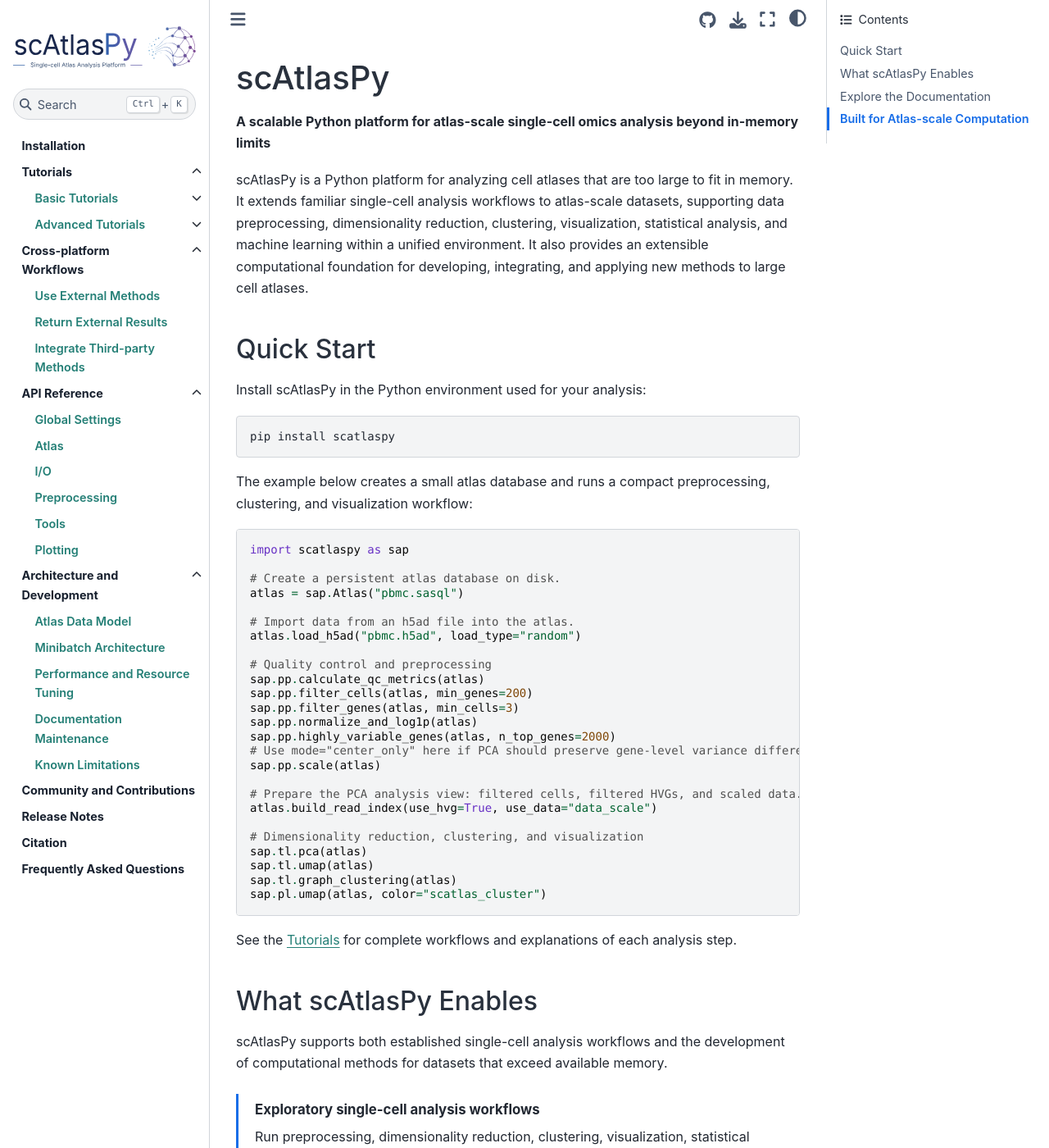
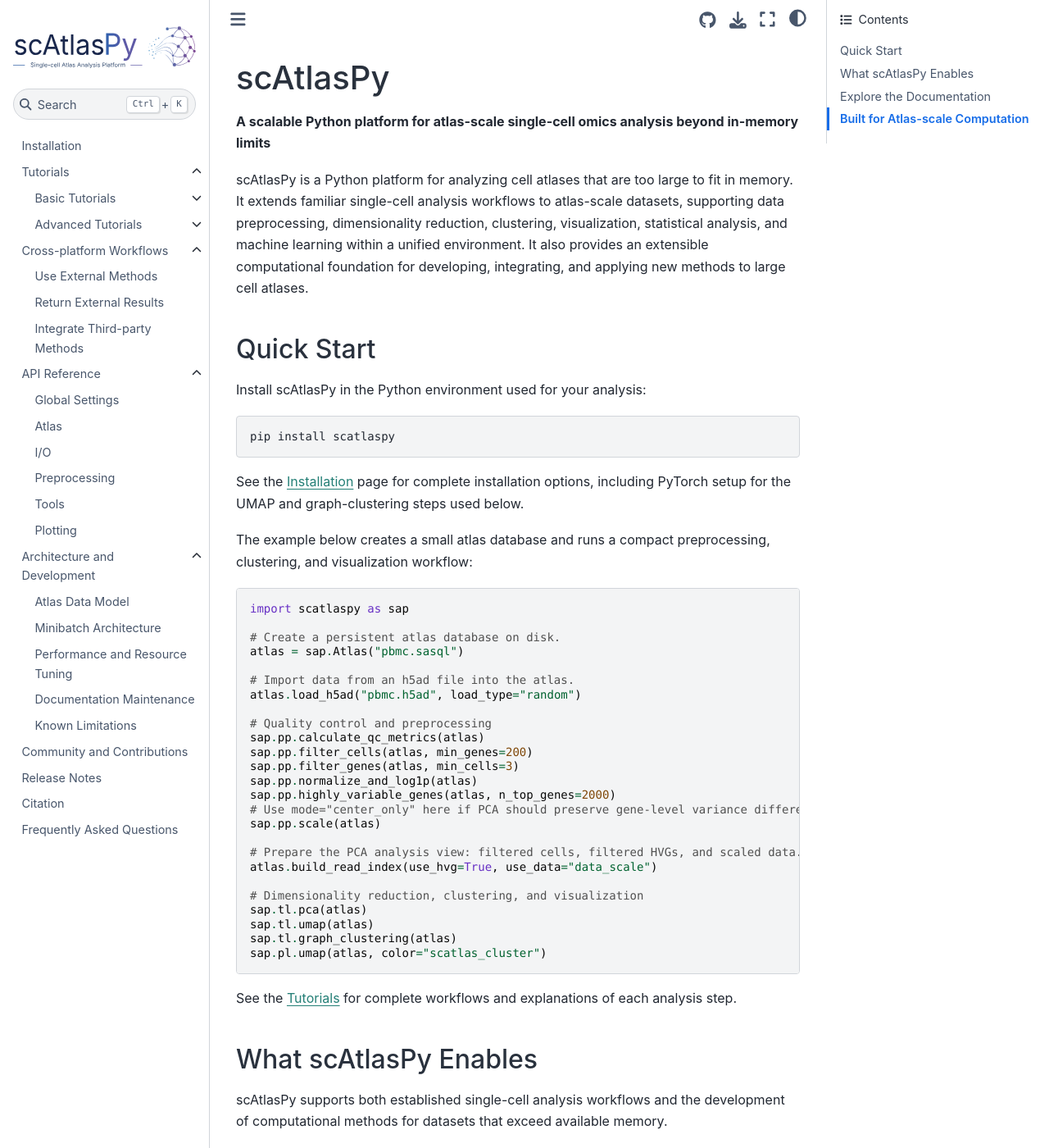
Before and after one commit to scAtlasPy/scAtlasPy, a Sphinx documentation site: the page built from docs/index.md, in a window 1280 px wide and 1400 px high. Shown: the whole window at 82% size. Built offline with Sphinx 7.4.7 and the Sphinx Book theme 1.1.4, drawn with Linux system fonts in a browser that asks for light colours; pages that are not in the unit, such as notebooks, are missing from menus.

Commit message:
modifed readme and docs index page

````diff
--- a/docs/_static/custom.css
+++ b/docs/_static/custom.css
@@ -80,47 +80,3 @@ a:hover {
 .bd-sidebar-primary li.toctree-l1 > a[href$="api/index.html"] + details li.toctree-l2 > details {
   display: none;
 }
-
-/* ===== 侧边栏三级目录不同颜色 ===== */
-
-/* ---- 浅色模式 ---- */
-html[data-theme="light"] .bd-sidebar-primary li.toctree-l1 > a,
-.bd-sidebar-primary li.toctree-l1 > a {
-  color: #18212f;
-  font-weight: 700;
-}
-
-html[data-theme="light"] .bd-sidebar-primary li.toctree-l2 > a,
-.bd-sidebar-primary li.toctree-l2 > a {
-  color: #247f76;
-  font-weight: 600;
-}
-
-html[data-theme="light"] .bd-sidebar-primary li.toctree-l3 > a,
-.bd-sidebar-primary li.toctree-l3 > a {
-  color: #6b7280;
-  font-weight: 400;
-}
-
-/* ---- 深色模式 ---- */
-html[data-theme="dark"] .bd-sidebar-primary li.toctree-l1 > a {
-  color: #e2e8f0;
-  font-weight: 700;
-}
-
-html[data-theme="dark"] .bd-sidebar-primary li.toctree-l2 > a {
-  color: #4fd1c5;
-  font-weight: 600;
-}
-
-html[data-theme="dark"] .bd-sidebar-primary li.toctree-l3 > a {
-  color: #9ca3af;
-  font-weight: 400;
-}
-
-/* hover 效果（深浅通用） */
-.bd-sidebar-primary li.toctree-l1 > a:hover,
-.bd-sidebar-primary li.toctree-l2 > a:hover,
-.bd-sidebar-primary li.toctree-l3 > a:hover {
-  text-decoration: underline;
-}
--- a/docs/index.md
+++ b/docs/index.md
@@ -16,6 +16,9 @@ Install scAtlasPy in the Python environment used for your analysis:
 ```bash
 pip install scatlaspy
 ```
+
+See the {doc}`installation` page for complete installation options, including
+PyTorch setup for the UMAP and graph-clustering steps used below.
 
 The example below creates a small atlas database and runs a compact
 preprocessing, clustering, and visualization workflow:
````
Also changed, not shown: README.md (+55 -210 lines), docs/installation.md (+19 -61 lines).
